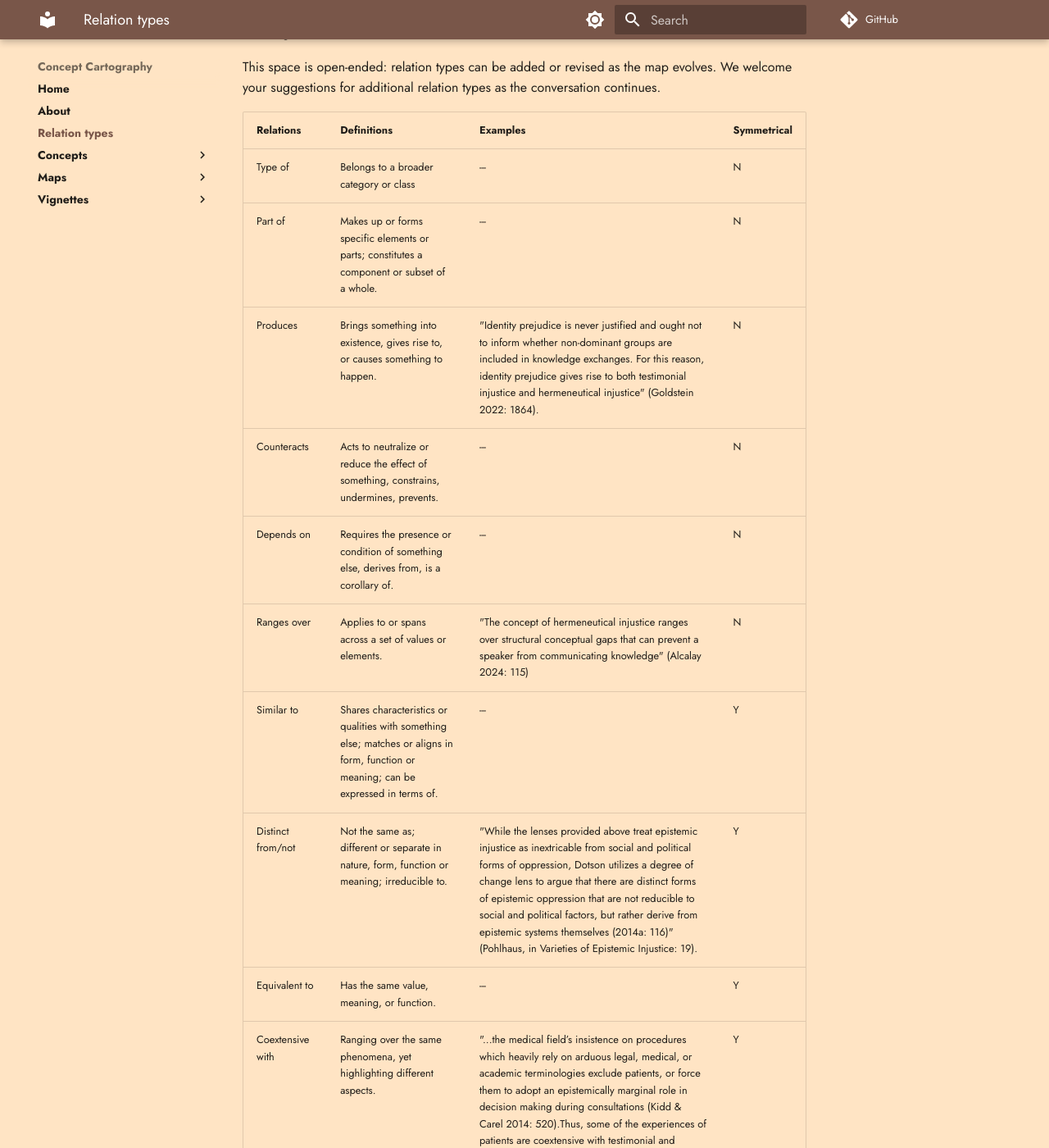
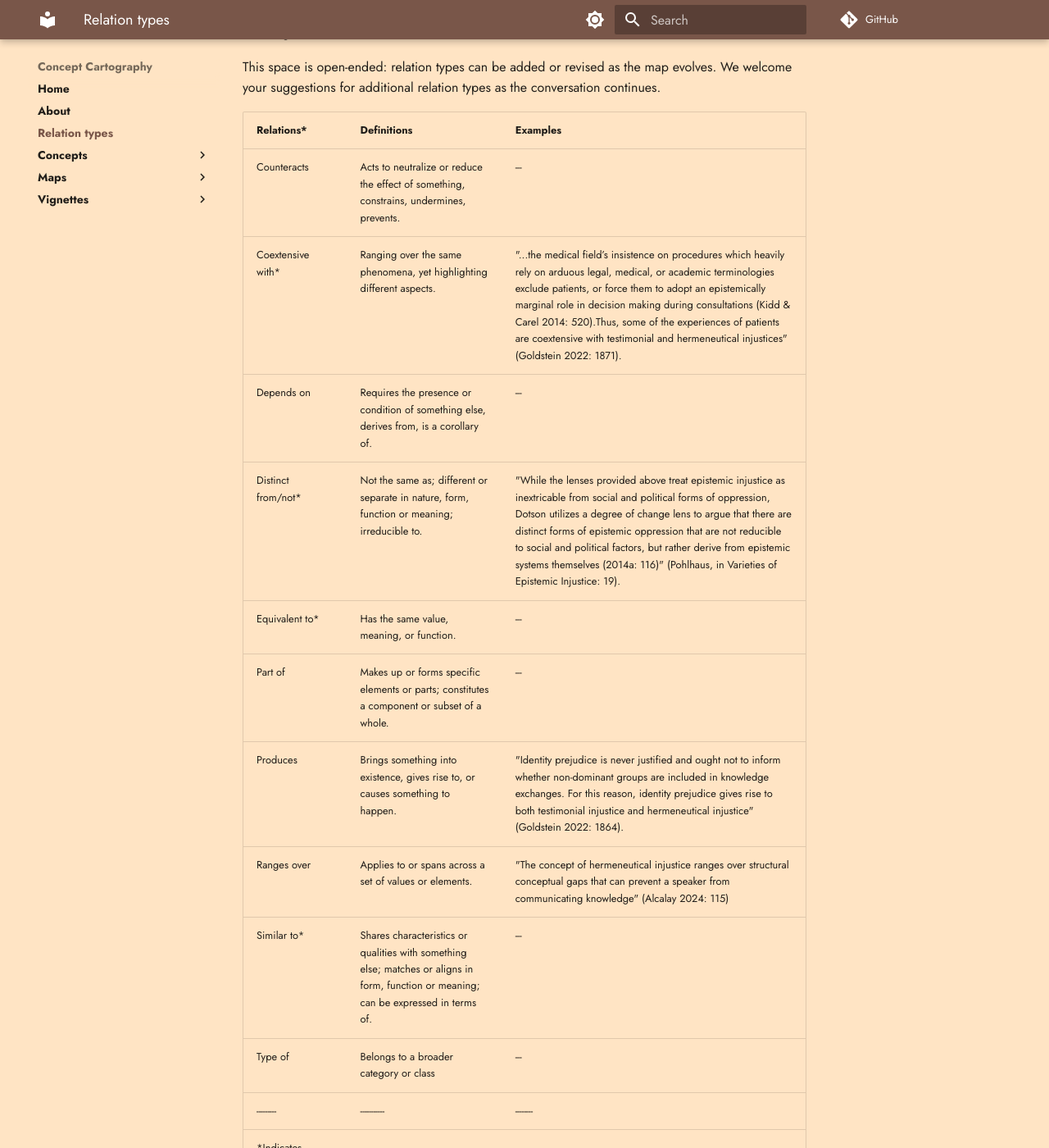
Before and after one commit to conceptcartography/conceptcartography, an MkDocs documentation site: the page built from docs/relation-types.md, in a window 1280 px wide and 1400 px high, scrolled down 399 px. Shown: the whole window at 82% size. Built offline with MkDocs 1.6.1 and Material for MkDocs 9.7.7, drawn with Linux system fonts in a browser that asks for light colours; comment, search, counter and statistics services are not loaded; the version menu is left out; some of the changed lines change nothing that is shown; some of the changed text lies outside the part shown.

Commit message:
Update relation-types.md

```diff
--- a/docs/relation-types.md
+++ b/docs/relation-types.md
@@ -4,15 +4,17 @@ Like any chart, this map reflects choices we made, such as which relation types
 
 This space is open-ended: relation types can be added or revised as the map evolves. We welcome your suggestions for additional relation types as the conversation continues.
 
-| Relations | Definitions | Examples | Symmetrical |
+| Relations* | Definitions | Examples |
+| --------- | ----------- | -------- |
+| Counteracts | Acts to neutralize or reduce the effect of something, constrains, undermines, prevents. | --- |
+| Coextensive with* | Ranging over the same phenomena, yet highlighting different aspects. | "...the medical field’s insistence on procedures which heavily rely on arduous legal, medical, or academic terminologies exclude patients, or force them to adopt an epistemically marginal role in decision making during consultations (Kidd & Carel 2014: 520).Thus, some of the experiences of patients are coextensive with testimonial and hermeneutical injustices" (Goldstein 2022: 1871). |
+| Depends on | Requires the presence or condition of something else, derives from, is a corollary of. | --- |
+| Distinct from/not* | Not the same as; different or separate in nature, form, function or meaning; irreducible to. | "While the lenses provided above treat epistemic injustice as inextricable from social and political forms of oppression, Dotson utilizes a degree of change lens to argue that there are distinct forms of epistemic oppression that are not reducible to social and political factors, but rather derive from epistemic systems themselves (2014a: 116)" (Pohlhaus, in Varieties of Epistemic Injustice: 19). |
+| Equivalent to* | Has the same value, meaning, or function. | --- |
+| Part of  | Makes up or forms specific elements or parts; constitutes a component or subset of a whole. | --- |
+| Produces | Brings something into existence, gives rise to, or causes something to happen. | "Identity prejudice is never justified and ought not to inform whether non-dominant groups are included in knowledge exchanges. For this reason, identity prejudice gives rise to both testimonial injustice and hermeneutical injustice" (Goldstein 2022: 1864). |
+| Ranges over | Applies to or spans across a set of values or elements. | "The concept of hermeneutical injustice ranges over structural conceptual gaps that can prevent a speaker from communicating knowledge" (Alcalay 2024: 115) |
+| Similar to* | Shares characteristics or qualities with something else; matches or aligns in form, function or meaning; can be expressed in terms of. | --- |
+| Type of	 | Belongs to a broader category or class | --- |
 | --------- | ----------- | -------- | -------------- |
-| Type of	 | Belongs to a broader category or class | --- | N |
-| Part of  | Makes up or forms specific elements or parts; constitutes a component or subset of a whole. | --- | N |
-| Produces | Brings something into existence, gives rise to, or causes something to happen. | "Identity prejudice is never justified and ought not to inform whether non-dominant groups are included in knowledge exchanges. For this reason, identity prejudice gives rise to both testimonial injustice and hermeneutical injustice" (Goldstein 2022: 1864). | N |
-| Counteracts | Acts to neutralize or reduce the effect of something, constrains, undermines, prevents. | --- | N |
-| Depends on | Requires the presence or condition of something else, derives from, is a corollary of. | --- | N |
-| Ranges over | Applies to or spans across a set of values or elements. | "The concept of hermeneutical injustice ranges over structural conceptual gaps that can prevent a speaker from communicating knowledge" (Alcalay 2024: 115) | N |
-| Similar to | Shares characteristics or qualities with something else; matches or aligns in form, function or meaning; can be expressed in terms of. | --- | Y |
-| Distinct from/not | Not the same as; different or separate in nature, form, function or meaning; irreducible to. | "While the lenses provided above treat epistemic injustice as inextricable from social and political forms of oppression, Dotson utilizes a degree of change lens to argue that there are distinct forms of epistemic oppression that are not reducible to social and political factors, but rather derive from epistemic systems themselves (2014a: 116)" (Pohlhaus, in Varieties of Epistemic Injustice: 19). | Y |
-| Equivalent to | Has the same value, meaning, or function. | --- | Y |
-| Coextensive with | Ranging over the same phenomena, yet highlighting different aspects. | "...the medical field’s insistence on procedures which heavily rely on arduous legal, medical, or academic terminologies exclude patients, or force them to adopt an epistemically marginal role in decision making during consultations (Kidd & Carel 2014: 520).Thus, some of the experiences of patients are coextensive with testimonial and hermeneutical injustices" (Goldstein 2022: 1871). | Y |
+*Indicates symmetrical relationship between nodes.
```
